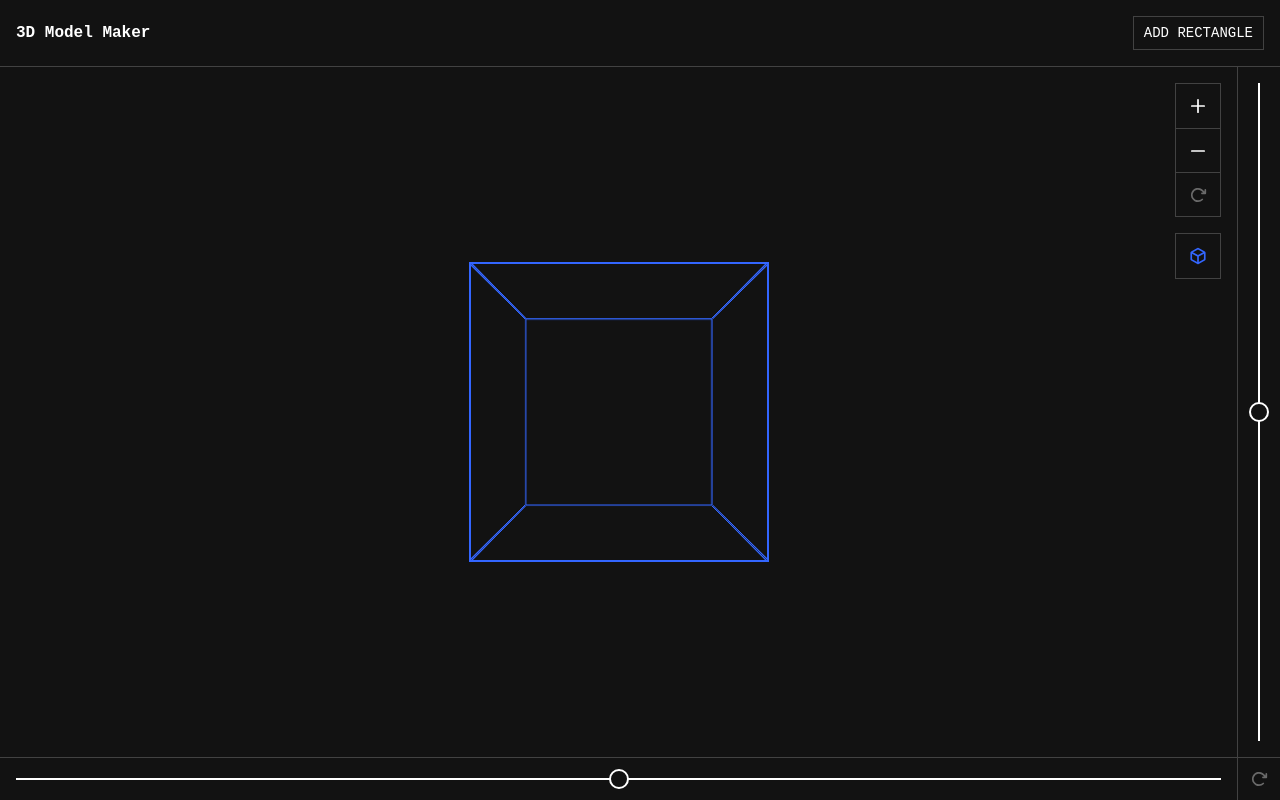
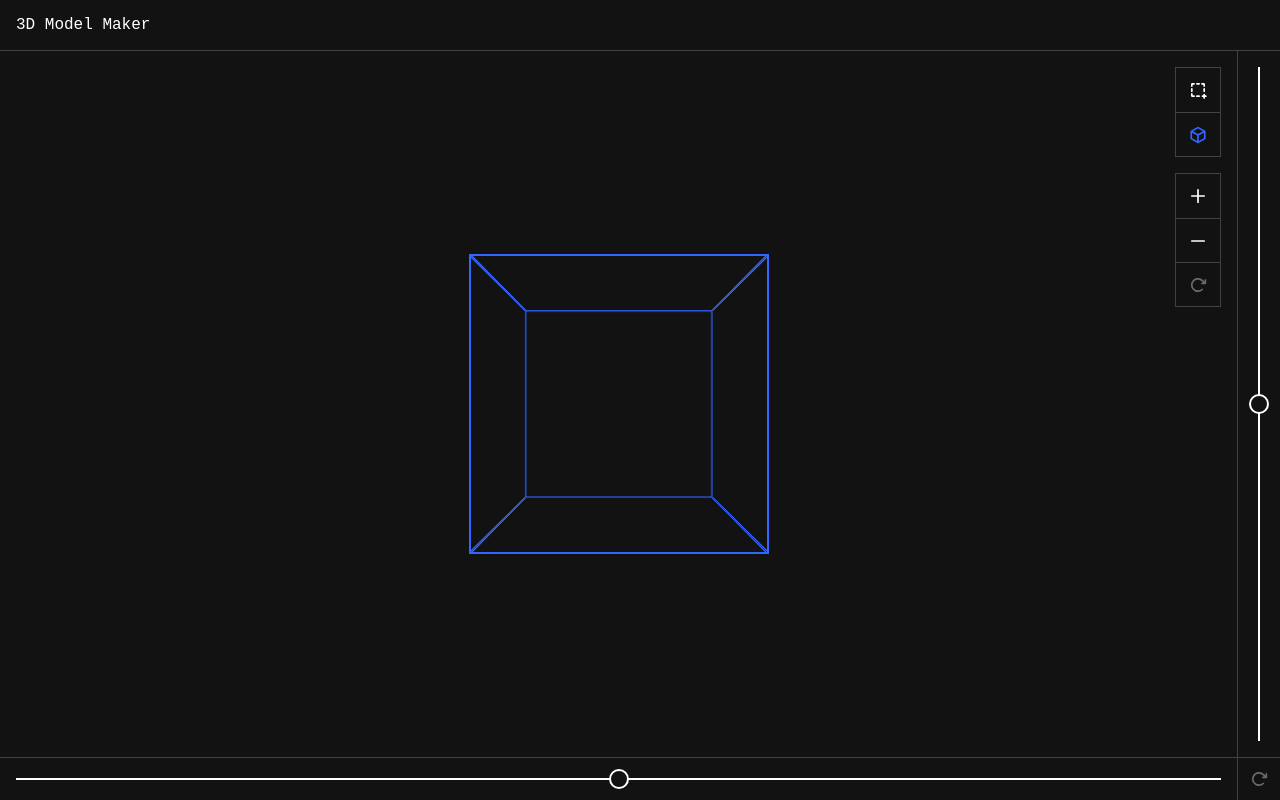
Before and after one commit to alexerlandsson/3d-model-maker, a Next.js app: page / in a window 1280 px wide. Built offline with nearby package versions, Linux system fonts and the light colour scheme.

Commit message:
Move add rectangle button to Controls

```diff
--- a/src/components/Header/Header.module.scss
+++ b/src/components/Header/Header.module.scss
@@ -15,4 +15,5 @@
   margin: 0;
   font-size: var(--font-size-base);
   color: var(--color-text);
+  font-weight: 400;
 }
--- a/src/components/Toolbar/index.tsx
+++ b/src/components/Toolbar/index.tsx
@@ -21,7 +21,7 @@ export const Toolbar: React.FC<ToolbarProps> = ({
   onClose,
 }) => {
   const { position, isDragging, onMouseDown, onTouchStart } = useDragWindow({
-    initialPosition: { x: 20, y: 20 }, // Default position offset from top-left
+    initialPosition: { x: 0, y: 0 }, // Default position offset from top-left
   });
 
   return (
--- a/src/containers/EditorControls/Canvas/index.tsx
+++ b/src/containers/EditorControls/Canvas/index.tsx
@@ -4,13 +4,24 @@ import React from "react";
 import styles from "../EditorControls.module.scss";
 import { useCanvas } from "@/providers/CanvasProvider";
 import clsx from "clsx";
-import { Cube } from "@phosphor-icons/react";
+import { Cube, SelectionPlus } from "@phosphor-icons/react";
+import { useModel } from "@/providers/ModelProvider";
 
 export const Canvas: React.FC = () => {
   const { toggleFrame, showFrame } = useCanvas();
+  const { addRectangle, isMaxRectangles } = useModel();
 
   return (
     <div className={styles.group} role="group" aria-label="Canvas controls">
+      <button
+        className={styles.button}
+        title="Add rectangle"
+        onClick={addRectangle}
+        disabled={isMaxRectangles}
+      >
+        <span className="sr-only">Add rectangle</span>
+        <SelectionPlus weight="bold" className="icon" />
+      </button>
       <button
         className={clsx(styles.button, { [styles.buttonCanvasOutlineActive]: showFrame })}
         title="Toggle canvas outline"
--- a/src/containers/EditorControls/index.tsx
+++ b/src/containers/EditorControls/index.tsx
@@ -7,8 +7,8 @@ import { ListBullets, Palette, VectorThree } from "@phosphor-icons/react";
 export const EditorControls: React.FC = () => {
   return (
     <div className={styles.controls} role="toolbar" aria-label="Editor controls" id="editor-controls">
+      <Canvas />
       <Zoom />
-      <Canvas />
       {false && (
         <div className="editor__controls-group" role="group" aria-label="Canvas settings">
           <button id="btn-canvas-settings" disabled>
--- a/src/containers/Header/index.tsx
+++ b/src/containers/Header/index.tsx
@@ -1,26 +1,10 @@
 "use client";
 
 import React from "react";
-import { useModel } from "@/providers/ModelProvider";
 import { Header } from "@/components/Header";
-import { Button } from "@/components/Button";
 
 export const HeaderContainer: React.FC = () => {
-  const { addRectangle, isMaxRectangles } = useModel();
-
   return (
-    <Header title="3D Model Maker">
-      <Button
-        onClick={addRectangle}
-        title={
-          isMaxRectangles
-            ? "Maximum limit of 99 rectangles reached"
-            : "Add rectangle"
-        }
-        disabled={isMaxRectangles}
-      >
-        Add rectangle
-      </Button>
-    </Header>
+    <Header title="3D Model Maker" />
   );
 };
```
